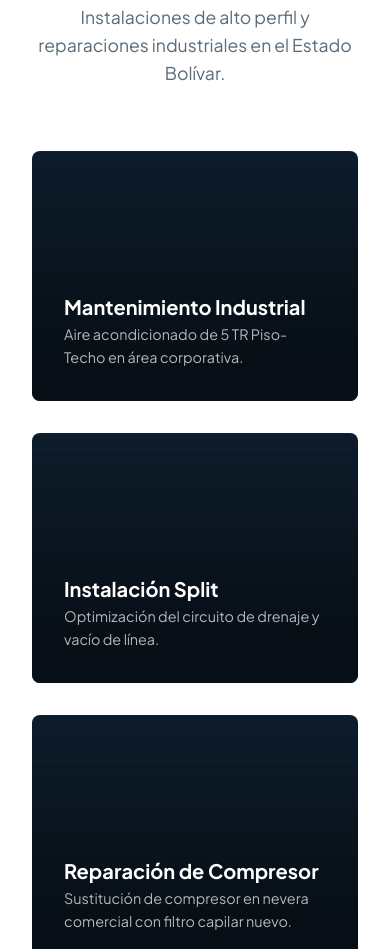
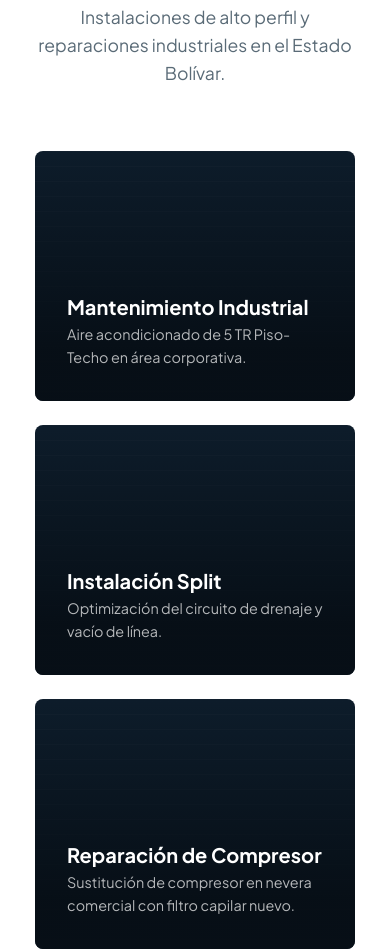
Before and after one commit to rchistian/NORDIKO, a website built with Vite: page index.html in a window 390 px wide. Shown: the part 7222-8171 px from the top of the page. Built offline with nearby package versions, Linux system fonts and the light colour scheme.

Commit message:
Center project gallery cards on mobile

```diff
--- a/style.css
+++ b/style.css
@@ -1574,4 +1574,14 @@ h1, h2, h3, h4, h5 {
     .mobile-menu-toggle.active .bar:nth-child(3) {
         transform: translateY(-7px) rotate(-45deg);
     }
-}
+    .gallery-grid {
+        grid-template-columns: 1fr;
+        justify-items: center;
+        gap: 1.5rem;
+    }
+    .gallery-placeholder-card {
+        width: 100%;
+        max-width: 320px;
+        margin: 0 auto;
+    }
+}
```
